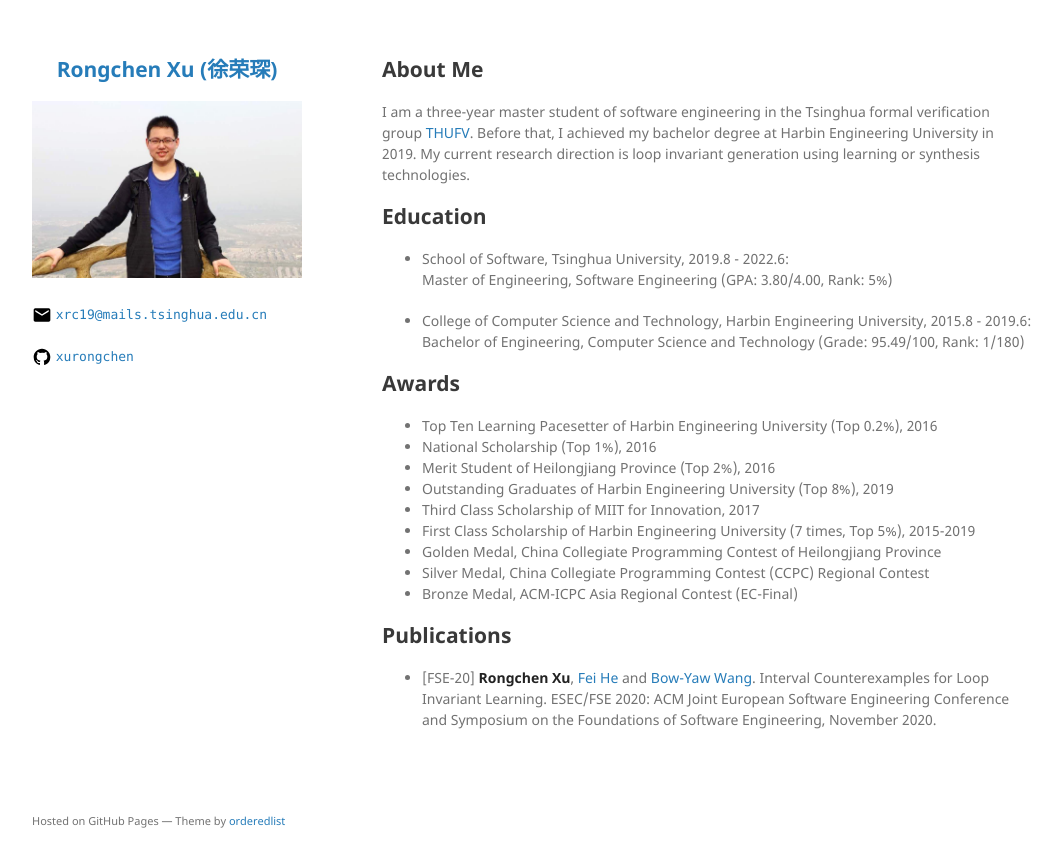
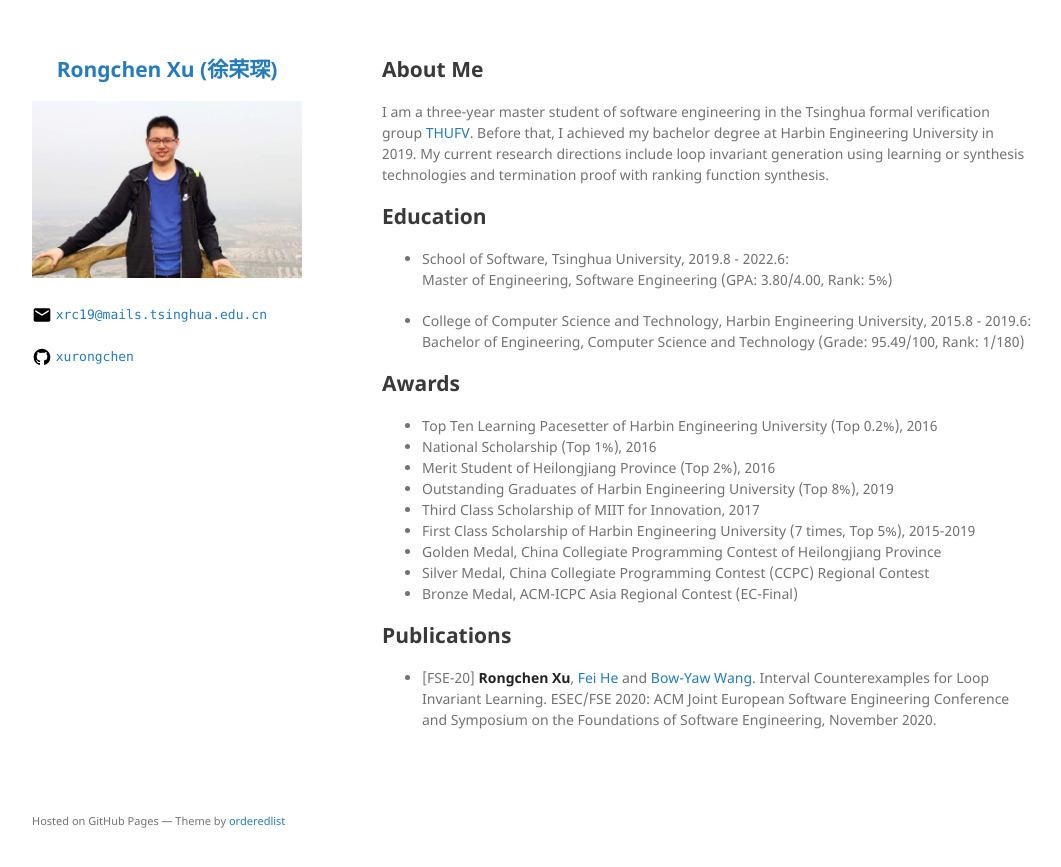
Before and after one commit to xurongchen/xrc.github.io, a Jekyll site: the page built from index.md, in a window 1280 px wide. Shown: the top 867 px of the page, without its empty margins (108-1169 px from the left). Built offline with Jekyll 4.4.1, drawn with Linux system fonts in a browser that asks for light colours; the repository's description, which GitHub fills in, is left out; our own code applies the rules of GitHub Pages for plain Markdown files.

Commit message:
ranking function

```diff
--- a/index.md
+++ b/index.md
@@ -2,7 +2,7 @@
 layout: default
 ---
 ## About Me
-I am a three-year master student of software engineering in the Tsinghua formal verification group [THUFV](https://thufv.github.io). Before that, I achieved my bachelor degree at Harbin Engineering University in 2019. My current research direction is loop invariant generation using learning or synthesis technologies.
+I am a three-year master student of software engineering in the Tsinghua formal verification group [THUFV](https://thufv.github.io). Before that, I achieved my bachelor degree at Harbin Engineering University in 2019. My current research directions include loop invariant generation using learning or synthesis technologies and termination proof with ranking function synthesis.
 
 ## Education
 * School of Software, Tsinghua University, 2019.8 - 2022.6:
```
